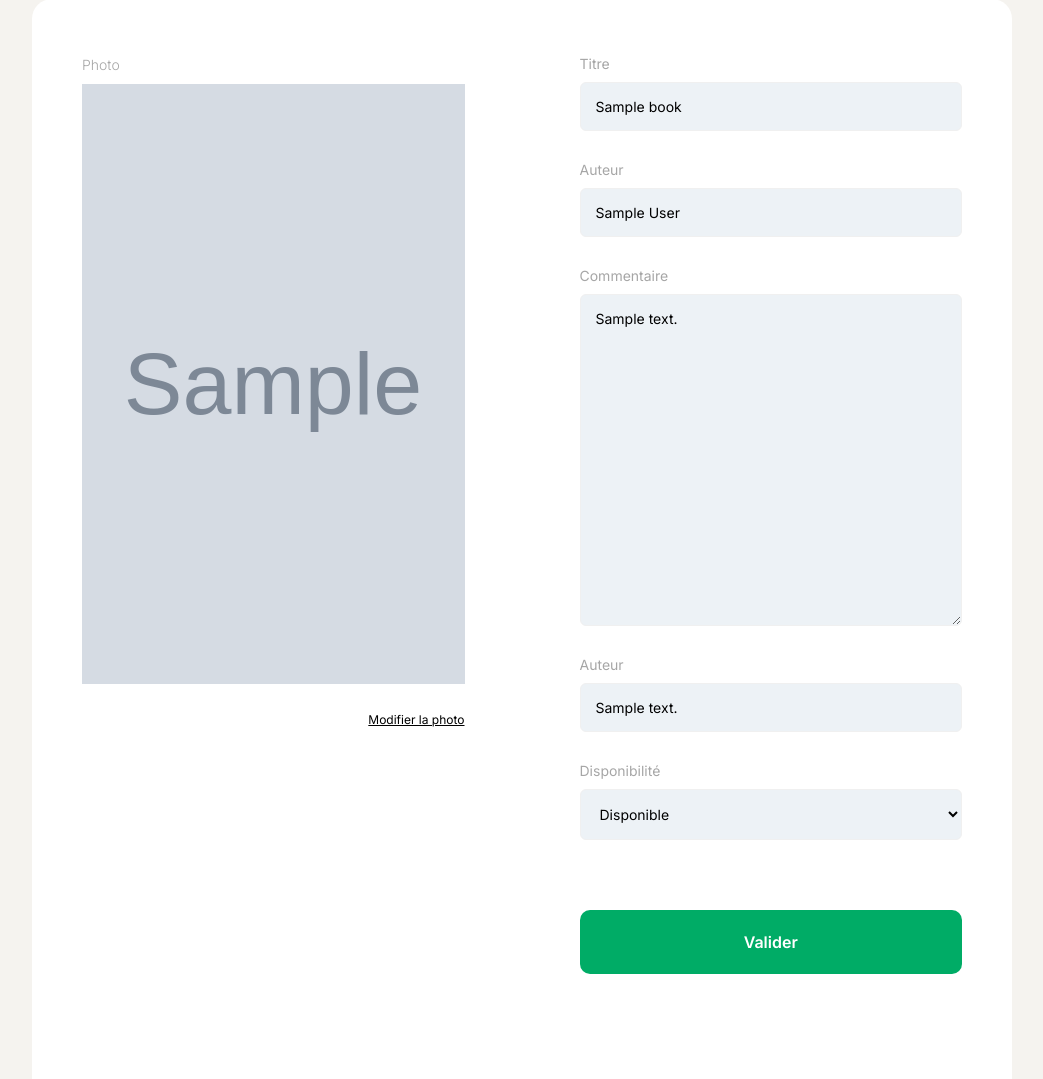
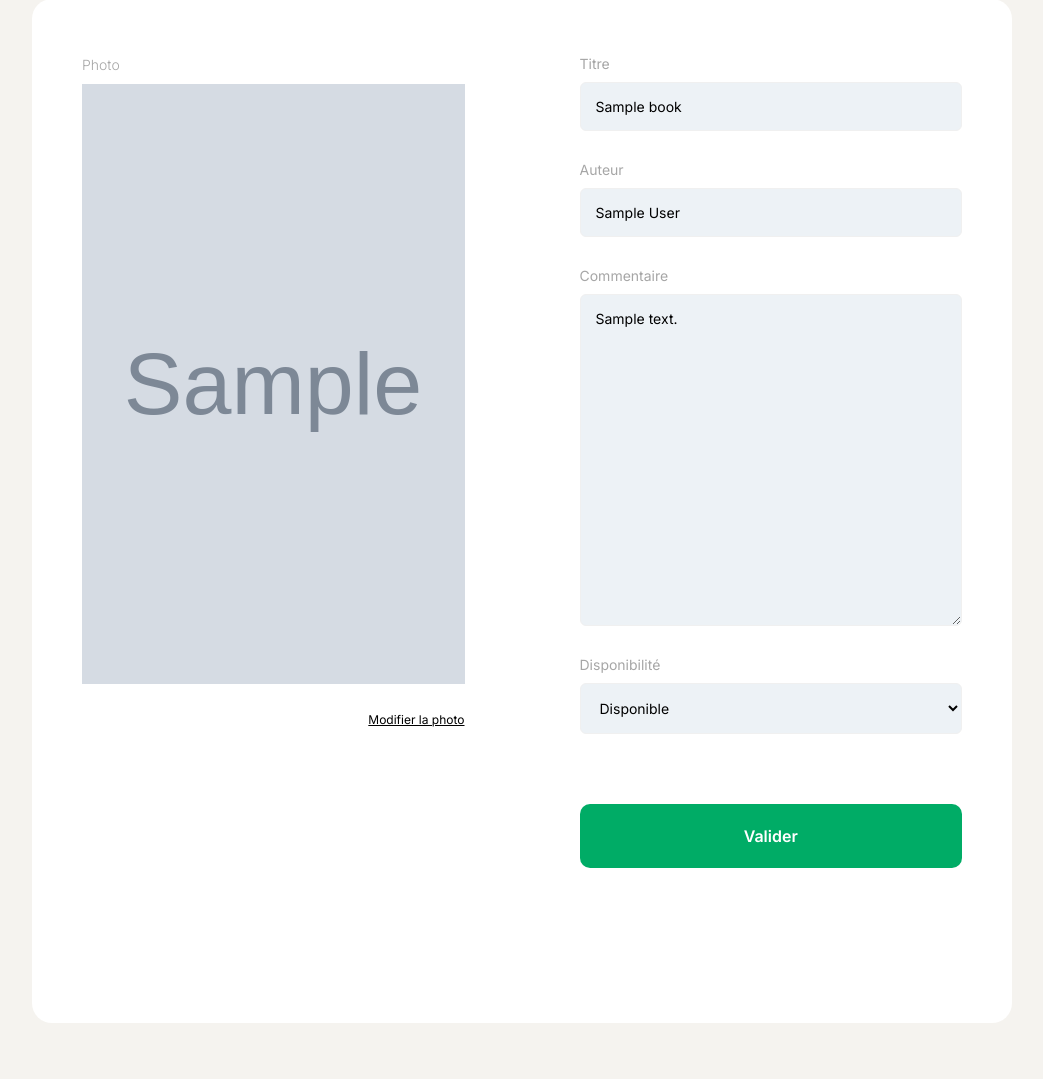
Before and after one commit to HazzReghem/TomTroc, a PHP site: the page made by views/templates/editBook.php in a window 1280 px wide. Shown: the part 216-1295 px from the top of the page, without its empty margins (118-1161 px from the left). Run offline with PHP 8.4, Linux system fonts and the light colour scheme; the template is opened without the code that fills it: most values are stand-ins (such as "Sample title", 1, 10 or a date in 2020); grey boxes marked "Sample" are stand-in pictures; some libraries are stand-ins or nearby versions; some web fonts are replaced.

Commit message:
Edit Book Info uses entitie

```diff
--- a/views/templates/editBook.php
+++ b/views/templates/editBook.php
@@ -4,7 +4,6 @@
 
     <div class="editHeader">
         <a class="filAriane" href="index.php?action=account"><i class="fa-solid fa-arrow-left"></i>retour</a>
-
         <h2 id="editBook-section-title">Modifier les informations</h2>
     </div>
 
@@ -14,41 +13,35 @@
 
             <p>Photo</p>
             <?php
-                $picturePath = "assets/images/" . $book['image'];
+                $picturePath = "assets/images/" . $book->getImage();
                 echo '<img src="' . $picturePath . '" alt="Photo de couverture" class="bookPicture">';
             ?>
 
             <form action="index.php?action=updateBookImage" method="post" enctype="multipart/form-data">
-
-                <input type="hidden" name="book_id" value="<?= htmlspecialchars($book['id']) ?>">
+                <input type="hidden" name="book_id" value="<?= htmlspecialchars($book->getId()) ?>">
                 <label for="book_picture" class="custom-file-upload">Modifier la photo</label>
                 <input type="file" id="book_picture" name="book_picture" onchange="this.form.submit()" accept="image/*">
-
             </form>
 
         </div>
 
         <div class="editForm">
             <form action="index.php?action=updateBookDetails" method="post" enctype="multipart/form-data">
-
-                <input type="hidden" name="book_id" value="<?= htmlspecialchars($book['id']) ?>">
+                <input type="hidden" name="book_id" value="<?= htmlspecialchars($book->getId()) ?>">
 
                 <label for="title">Titre</label>
-                <input type="text" id="title" name="title" value="<?= htmlspecialchars($book['title']) ?>" required>
+                <input type="text" id="title" name="title" value="<?= htmlspecialchars($book->getTitle()) ?>" required>
 
                 <label for="author">Auteur</label>
-                <input type="text" id="author" name="author" value="<?= htmlspecialchars($book['author']) ?>" required>
+                <input type="text" id="author" name="author" value="<?= htmlspecialchars($book->getAuthor()) ?>" required>
 
                 <label for="description">Commentaire</label>
-                <textarea id="description" name="description" required><?= htmlspecialchars($book['description']) ?></textarea>
-
-                <label for="description">Auteur</label>
-                <input type="text" id="description" name="description" value="<?= htmlspecialchars($book['description']) ?>" required>
+                <textarea id="description" name="description" required><?= htmlspecialchars($book->getDescription()) ?></textarea>
 
                 <label for="availability_status">Disponibilité</label>
                 <select id="availability_status" name="availability_status" required>
-                    <option value="disponible" <?= $book['availability_status'] == 'Disponible' ? 'selected' : '' ?>>Disponible</option>
-                    <option value="Pas disponible" <?= $book['availability_status'] == 'Pas disponible' ? 'selected' : '' ?>>Pas disponible</option>
+                    <option value="disponible" <?= $book->getAvailabilityStatus() == 'Disponible' ? 'selected' : '' ?>>Disponible</option>
+                    <option value="Pas disponible" <?= $book->getAvailabilityStatus() == 'Pas disponible' ? 'selected' : '' ?>>Pas disponible</option>
                 </select>
 
                 <button type="submit" class="submit">Valider</button>
```
